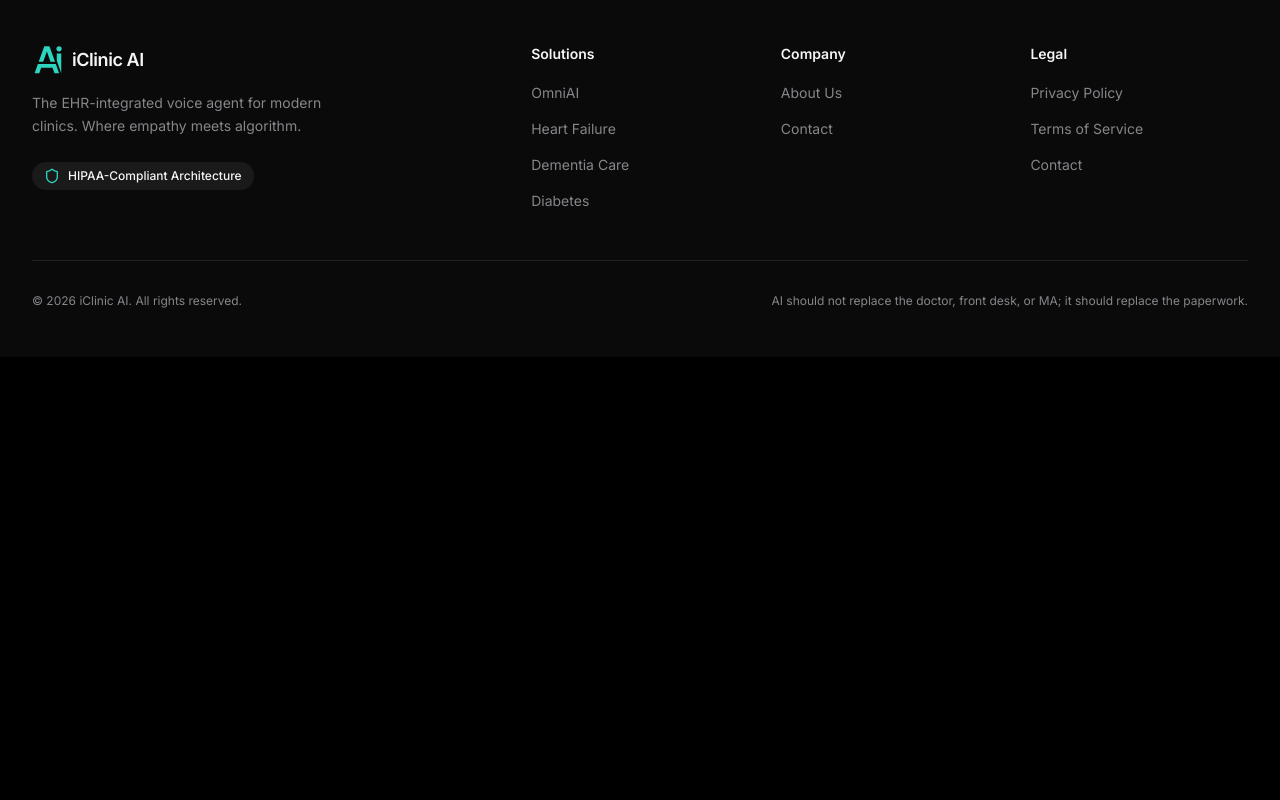
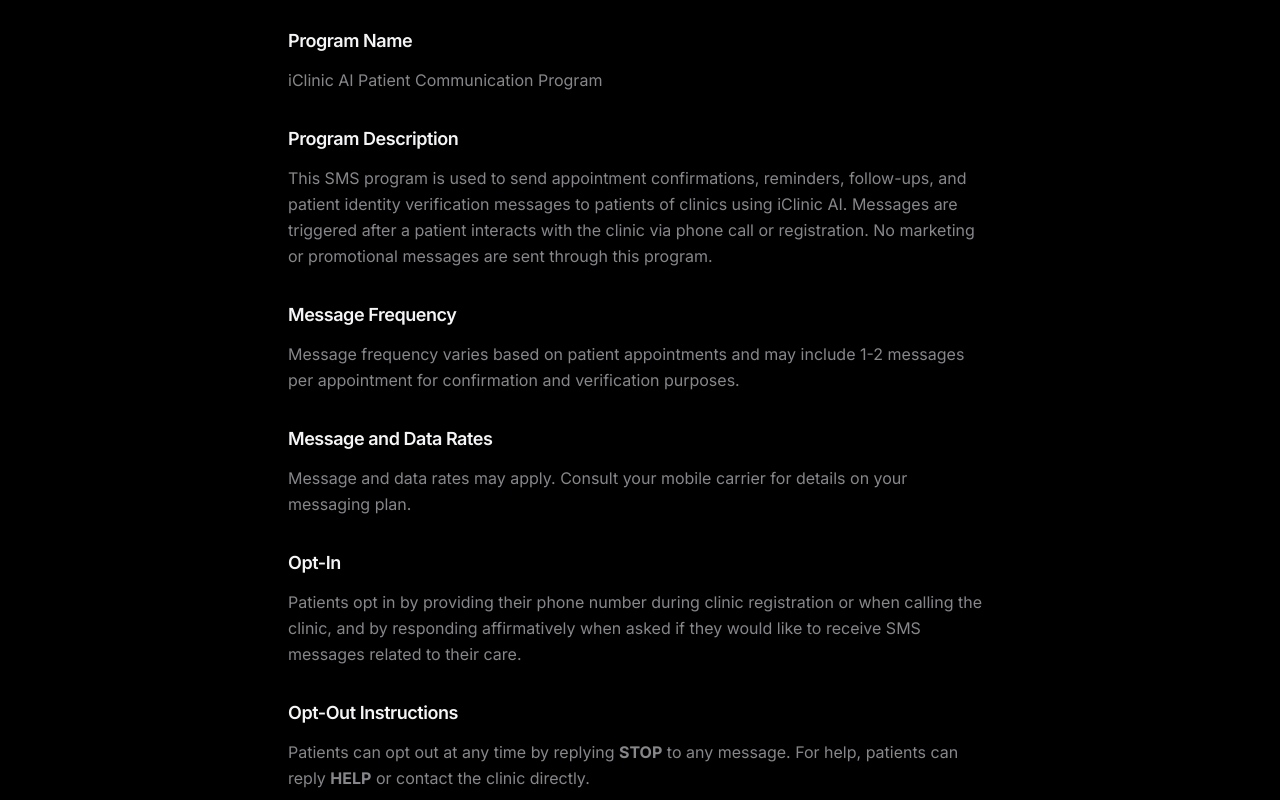
Before and after one commit to imilindmishra/v0-site-updated, a Next.js app: page /terms in a window 1280 px wide. Shown: the part 1820-2620 px from the top of the page. Before the commit the page ends 2177 px from the top, so only its background shows below. Built offline with nearby package versions, Linux system fonts and the light colour scheme.

Commit message:
sms program

```diff
--- a/app/terms/page.tsx
+++ b/app/terms/page.tsx
@@ -55,6 +55,50 @@ const sections = [
   },
 ]
 
+const smsSections = [
+  {
+    heading: "Program Name",
+    body: ["iClinic AI Patient Communication Program"],
+  },
+  {
+    heading: "Program Description",
+    body: [
+      "This SMS program is used to send appointment confirmations, reminders, follow-ups, and patient identity verification messages to patients of clinics using iClinic AI. Messages are triggered after a patient interacts with the clinic via phone call or registration. No marketing or promotional messages are sent through this program.",
+    ],
+  },
+  {
+    heading: "Message Frequency",
+    body: [
+      "Message frequency varies based on patient appointments and may include 1-2 messages per appointment for confirmation and verification purposes.",
+    ],
+  },
+  {
+    heading: "Message and Data Rates",
+    body: [
+      "Message and data rates may apply. Consult your mobile carrier for details on your messaging plan.",
+    ],
+  },
+  {
+    heading: "Opt-In",
+    body: [
+      "Patients opt in by providing their phone number during clinic registration or when calling the clinic, and by responding affirmatively when asked if they would like to receive SMS messages related to their care.",
+    ],
+  },
+  {
+    heading: "Opt-Out Instructions",
+    body: [
+      <>
+        Patients can opt out at any time by replying <strong>STOP</strong> to any message. For help, patients can reply{" "}
+        <strong>HELP</strong> or contact the clinic directly.
+      </>,
+    ],
+  },
+  {
+    heading: "Support Contact",
+    body: ["For questions about this SMS program, contact Info@imedclinic.ai."],
+  },
+]
+
 export default function TermsPage() {
   return (
     <div className="bg-background">
@@ -80,6 +124,24 @@ export default function TermsPage() {
               </div>
             </div>
           ))}
+
+          <div id="sms-program">
+            <h2 className="text-2xl font-bold tracking-tight text-foreground">SMS/Text Messaging Program Terms</h2>
+            <div className="mt-8 space-y-8">
+              {smsSections.map((section) => (
+                <div key={section.heading}>
+                  <h3 className="text-lg font-semibold tracking-tight text-foreground">{section.heading}</h3>
+                  <div className="mt-3 space-y-4">
+                    {section.body.map((paragraph, i) => (
+                      <p key={i} className="text-muted-foreground leading-relaxed">
+                        {paragraph}
+                      </p>
+                    ))}
+                  </div>
+                </div>
+              ))}
+            </div>
+          </div>
         </div>
       </section>
     </div>
```
